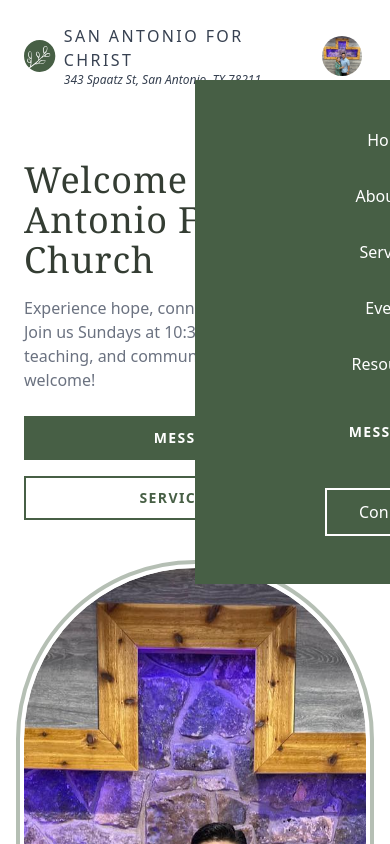
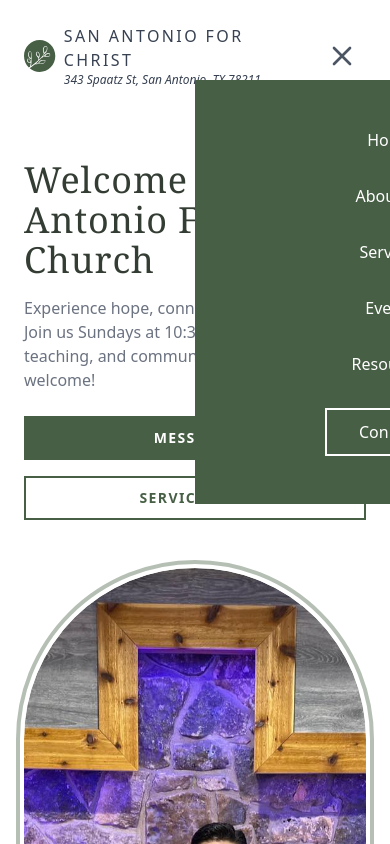
Before and after one commit to lidiads22/San-Antonio-for-christ-church, a Vue app: page / in a window 390 px wide. Both pictures are taken after a click on the button "Toggle menu". Shown: the top 844 px of the page. Built offline with nearby package versions, Linux system fonts and the light colour scheme.

Commit message:
Fixed message mobile drop down menu

```diff
--- a/src/pages/Home.vue
+++ b/src/pages/Home.vue
@@ -21,13 +21,35 @@ const isOpen = ref(false)
           </div>
         </a>
 
-        <button class="text-gray-600 lg:hidden " @click="isOpen = !isOpen">
-        <img
-            :src="pastors"
-            alt="Pastors"
-            class="w-10 h-10 rounded-full mx-1 sm:h-12 sm:w-12 object-cover"
-          />
-        </button>
+      <button
+        @click="isOpen = !isOpen"
+        class="lg:hidden p-2 text-gray-600"
+        aria-label="Toggle menu"
+      >
+        <!-- show ☰ when closed -->
+        <svg
+          v-if="!isOpen"
+          xmlns="http://www.w3.org/2000/svg"
+          class="h-8 w-8"
+          fill="none" viewBox="0 0 24 24"
+          stroke="currentColor" stroke-width="2"
+        >
+          <path stroke-linecap="round" stroke-linejoin="round"
+                d="M4 6h16M4 12h16M4 18h16" />
+        </svg>
+
+        <!-- show ✕ when open -->
+        <svg
+          v-else
+          xmlns="http://www.w3.org/2000/svg"
+          class="h-8 w-8"
+          fill="none" viewBox="0 0 24 24"
+          stroke="currentColor" stroke-width="2"
+        >
+          <path stroke-linecap="round" stroke-linejoin="round"
+                d="M6 18L18 6M6 6l12 12" />
+        </svg>
+      </button>
       </div>
 
 <div
@@ -68,11 +90,6 @@ const isOpen = ref(false)
       @click="isOpen = false"
       class="font-medium text-white lg:text-[#475F45] lg:hover:text-gray-400 lg:mx-4"
     >Resources</a>
-
-    <router-link
-      to="/messages"
-      class="block w-full sm:w-auto text-center px-6 py-3 text-sm font-bold uppercase tracking-widest border-2 border-[#475F45] bg-[#475F45] text-white hover:bg-[#475F45]/80 transition lg:mx-4"
-    >Messages</router-link>
 
     <a
       href="#connect"
```
